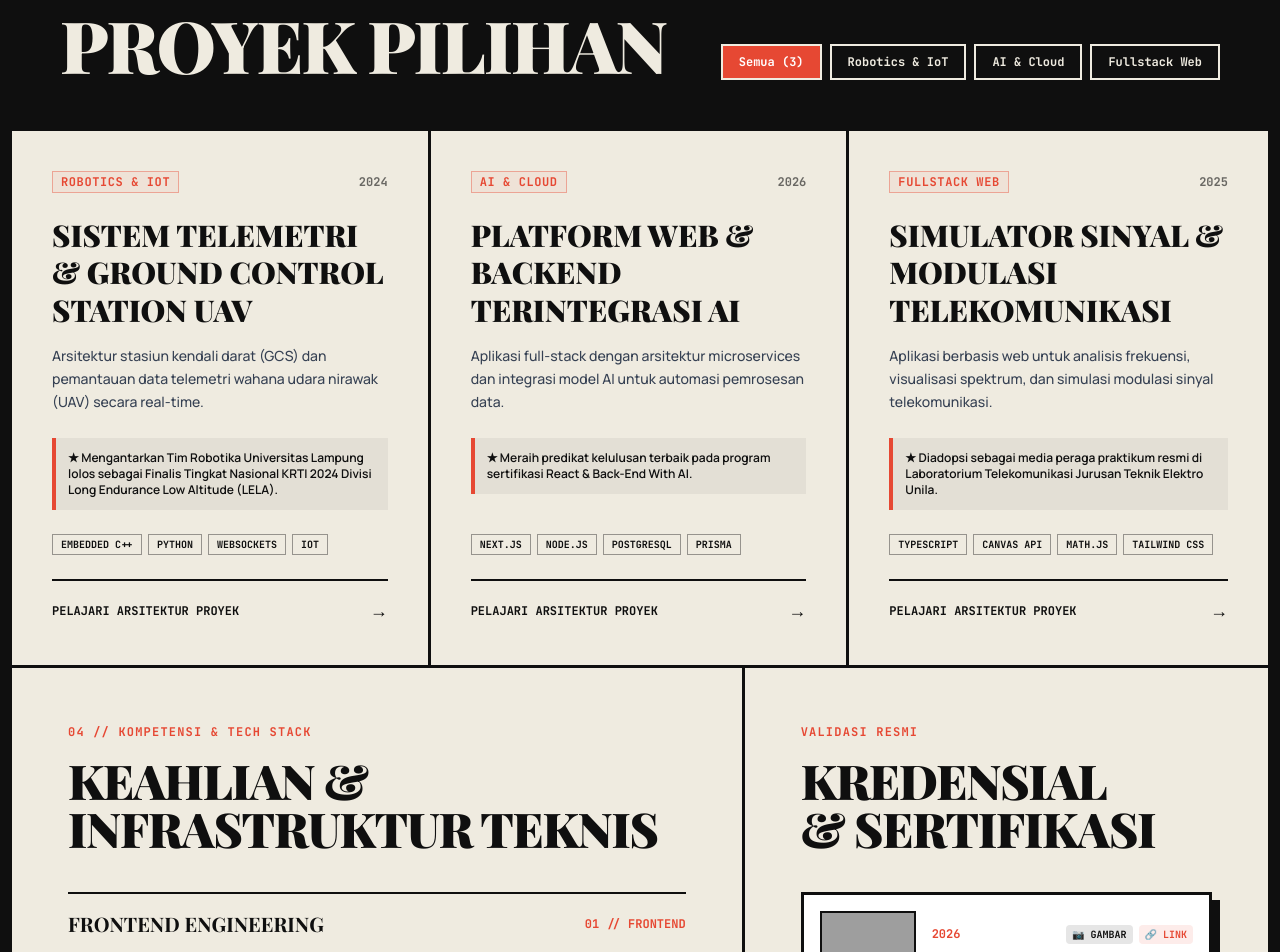
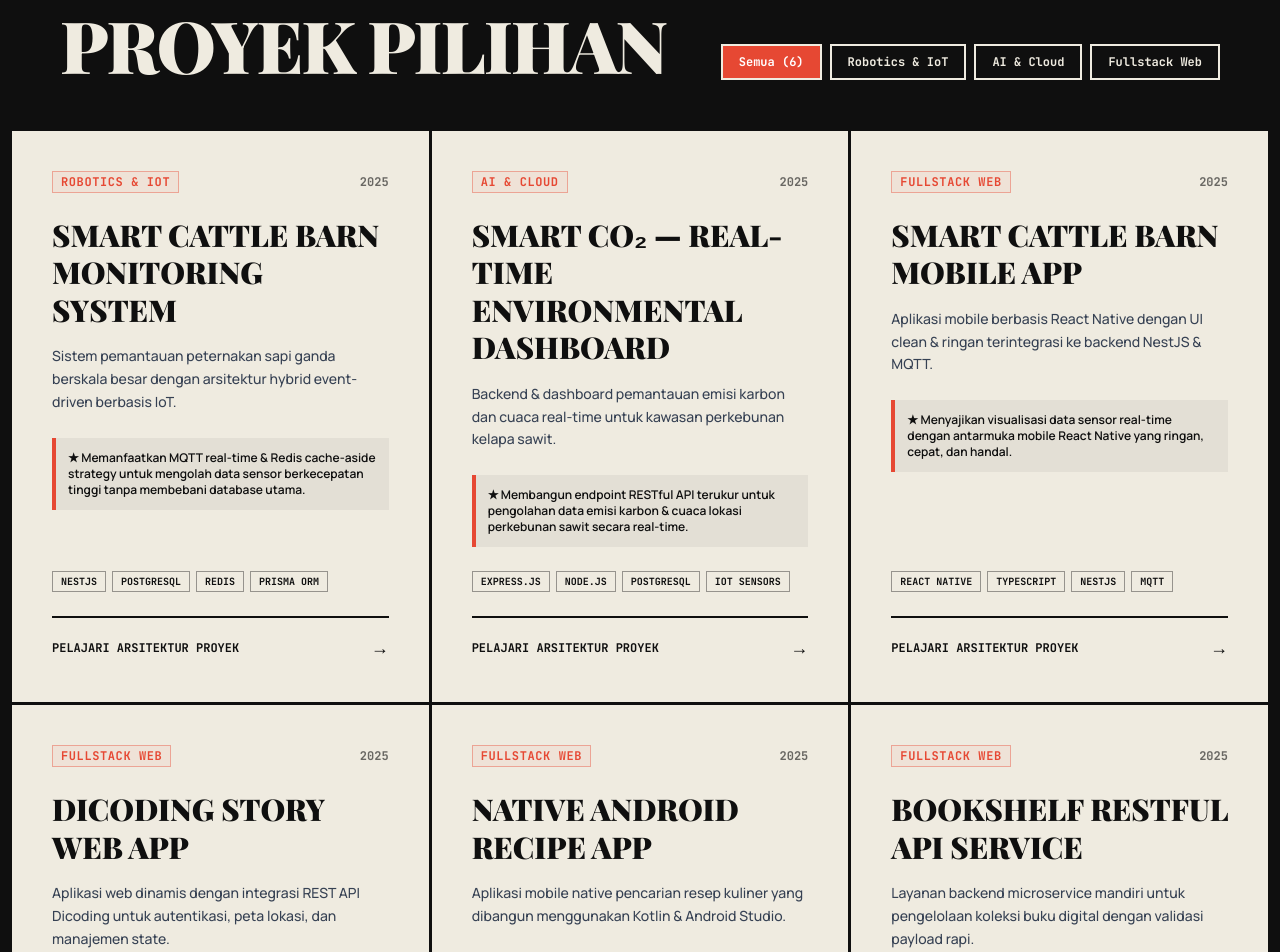
Before and after one commit to MajidHadi-2045/example_porto, a Next.js app: page / in a window 1280 px wide. Shown: the part 3720-4672 px from the top of the page. Built offline with nearby package versions, Linux system fonts and the light colour scheme; grey boxes are pictures that could not be loaded.

Commit message:
update code

```diff
--- a/src/components/ProjectsSection.tsx
+++ b/src/components/ProjectsSection.tsx
@@ -65,7 +65,7 @@ export default function ProjectsSection() {
       </div>
 
       {/* Projects Grid */}
-      <div className="grid grid-cols-1 lg:grid-cols-3 gap-0 divide-y-[3px] lg:divide-y-0 lg:divide-x-[3px] divide-ink bg-base">
+      <div className="bg-ink grid grid-cols-1 md:grid-cols-2 lg:grid-cols-3 gap-[3px]">
         {filteredProjects.map((proj, idx) => (
           <motion.div
             key={proj.id}
@@ -73,7 +73,7 @@ export default function ProjectsSection() {
             whileInView={{ opacity: 1, y: 0 }}
             viewport={{ once: true }}
             transition={{ duration: 0.5, delay: idx * 0.1 }}
-            className="p-8 md:p-10 flex flex-col justify-between group hover:bg-white transition-colors duration-300 cursor-pointer"
+            className="bg-base p-8 md:p-10 flex flex-col justify-between group hover:bg-white transition-colors duration-300 cursor-pointer min-h-[420px]"
             onClick={() => setSelectedProject(proj)}
           >
             <div>
--- a/src/data/portfolioData.ts
+++ b/src/data/portfolioData.ts
@@ -202,53 +202,109 @@ export const experiences: Experience[] = [
 export const projects: Project[] = [
   {
     id: "proj-1",
-    title: "Sistem Telemetri & Ground Control Station UAV",
+    title: "Smart Cattle Barn Monitoring System",
     category: "Robotics & IoT",
-    year: "2024",
+    year: "2025",
     summary:
-      "Arsitektur stasiun kendali darat (GCS) dan pemantauan data telemetri wahana udara nirawak (UAV) secara real-time.",
+      "Sistem pemantauan peternakan sapi ganda berskala besar dengan arsitektur hybrid event-driven berbasis IoT.",
     description:
-      "Dirancang untuk Kontes Robot Terbang Indonesia (KRTI) 2024. Sistem ini memproses dan memvisualisasikan data sensor (altitude, GPS, IMU, velocity) secara real-time dengan latensi rendah melalui protokol serial terenkripsi.",
+      "Sistem pemantauan kandang sapi pintar (Thesis Project) yang memanfaatkan Hybrid Event-Driven Architecture. Menggunakan protokol MQTT untuk transmisi data telemetry sensor real-time berkecepatan tinggi, diproses backend NestJS, dan dioptimalkan dengan Redis cache-aside strategy untuk menangani metrik sensor tanpa membebani database PostgreSQL utama.",
     impact:
-      "Mengantarkan Tim Robotika Universitas Lampung lolos sebagai Finalis Tingkat Nasional KRTI 2024 Divisi Long Endurance Low Altitude (LELA).",
-    tags: ["Embedded C++", "Python", "WebSockets", "IoT", "Telemetry", "Real-Time Systems"],
+      "Memanfaatkan MQTT real-time & Redis cache-aside strategy untuk mengolah data sensor berkecepatan tinggi tanpa membebani database utama.",
+    tags: ["NestJS", "PostgreSQL", "Redis", "Prisma ORM", "MQTT", "WebSockets", "IoT"],
+    liveUrl: "https://smartcattlebarn.site/smartbarn.apk",
     metrics: [
-      { label: "Latensi Komunikasi", value: "< 45ms" },
-      { label: "Pencapaian", value: "Finalis Nasional KRTI" },
+      { label: "Arsitektur", value: "Hybrid Event-Driven" },
+      { label: "Strategi Caching", value: "Redis Cache-Aside" },
     ],
   },
   {
     id: "proj-2",
-    title: "Platform Web & Backend Terintegrasi AI",
+    title: "Smart CO₂ — Real-Time Environmental Dashboard",
     category: "AI & Cloud",
-    year: "2026",
+    year: "2025",
     summary:
-      "Aplikasi full-stack dengan arsitektur microservices dan integrasi model AI untuk automasi pemrosesan data.",
+      "Backend & dashboard pemantauan emisi karbon dan cuaca real-time untuk kawasan perkebunan kelapa sawit.",
     description:
-      "Dikembangkan dalam program Dicoding x Accenture. Mengintegrasikan API kecerdasan buatan untuk analisis konten kontekstual, manajemen session terenkripsi, dan optimasi database relasional PostgreSQL.",
+      "Platform backend dan pemantauan lingkungan real-time untuk mengukur emisi CO₂ dan indikator cuaca di perkebunan kelapa sawit yang berkelanjutan. Membangun endpoint RESTful API yang andal menggunakan Express.js dan PostgreSQL untuk menerima serta mengolah data telemetry dari berbagai sensor IoT secara terukur.",
     impact:
-      "Meraih predikat kelulusan terbaik pada program sertifikasi React & Back-End With AI.",
-    tags: ["Next.js", "Node.js", "PostgreSQL", "Prisma", "AI APIs", "Docker", "AWS"],
+      "Membangun endpoint RESTful API terukur untuk pengolahan data emisi karbon & cuaca lokasi perkebunan sawit secara real-time.",
+    tags: ["Express.js", "Node.js", "PostgreSQL", "IoT Sensors", "RESTful API", "Environmental Tech"],
+    liveUrl: "https://lnkd.in/g2CRUPW2",
     metrics: [
-      { label: "Ketersediaan Sistem", value: "99.8% Uptime" },
-      { label: "Protokol Data", value: "Server-Sent Events" },
+      { label: "Domain", value: "Perkebunan Sawit" },
+      { label: "Protokol", value: "RESTful API" },
     ],
   },
   {
     id: "proj-3",
-    title: "Simulator Sinyal & Modulasi Telekomunikasi",
+    title: "Smart Cattle Barn Mobile App",
     category: "Fullstack Web",
     year: "2025",
     summary:
-      "Aplikasi berbasis web untuk analisis frekuensi, visualisasi spektrum, dan simulasi modulasi sinyal telekomunikasi.",
+      "Aplikasi mobile berbasis React Native dengan UI clean & ringan terintegrasi ke backend NestJS & MQTT.",
     description:
-      "Memungkinkan mahasiswa dan praktisi melakukan simulasi pemrosesan sinyal (AM, FM, filter noise) secara interaktif langsung melalui browser tanpa memerlukan software desktop berbayar.",
+      "Aplikasi mobile berbasis React Native dengan desain antarmuka yang bersih, intuitif, dan ringan. Terintegrasi penuh dengan ekosistem backend NestJS, protokol MQTT real-time, Redis cache, Prisma ORM, dan database PostgreSQL untuk penyajian data telemetry kandang secara langsung.",
     impact:
-      "Diadopsi sebagai media peraga praktikum resmi di Laboratorium Telekomunikasi Jurusan Teknik Elektro Unila.",
-    tags: ["TypeScript", "Canvas API", "Math.js", "Tailwind CSS", "Web Audio API"],
+      "Menyajikan visualisasi data sensor real-time dengan antarmuka mobile React Native yang ringan, cepat, dan handal.",
+    tags: ["React Native", "TypeScript", "NestJS", "MQTT", "Redis", "PostgreSQL"],
+    liveUrl: "https://smartcattlebarn.site/smartbarn.apk",
     metrics: [
-      { label: "Pengguna Aktif", value: "100+ Mahasiswa" },
-      { label: "Platform", value: "Web Native" },
+      { label: "Platform", value: "React Native" },
+      { label: "Koneksi", value: "MQTT & WebSockets" },
+    ],
+  },
+  {
+    id: "proj-4",
+    title: "Dicoding Story Web App",
+    category: "Fullstack Web",
+    year: "2025",
+    summary:
+      "Aplikasi web dinamis dengan integrasi REST API Dicoding untuk autentikasi, peta lokasi, dan manajemen state.",
+    description:
+      "Aplikasi berbasis web yang merender UI dinamis dengan arsitektur Single Page Application. Terintegrasi penuh dengan ekosistem REST API Dicoding untuk penanganan autentikasi pengguna, lokasi peta cerita, serta manajemen state yang responsif.",
+    impact:
+      "Lulus penilaian sertifikasi Dicoding dengan implementasi antarmuka dinamis dan integrasi REST API penuh.",
+    tags: ["JavaScript", "REST API", "Single Page App", "Web APIs", "State Management"],
+    liveUrl: "https://majidhadi-2045.github.io/Dicoding_Story-/",
+    metrics: [
+      { label: "Arsitektur", value: "Single Page App" },
+      { label: "Integrasi", value: "Dicoding REST API" },
+    ],
+  },
+  {
+    id: "proj-5",
+    title: "Native Android Recipe App",
+    category: "Fullstack Web",
+    year: "2025",
+    summary:
+      "Aplikasi mobile native pencarian resep kuliner yang dibangun menggunakan Kotlin & Android Studio.",
+    description:
+      "Aplikasi mobile native yang dibangun menggunakan Kotlin dan Android Studio. Menerapkan arsitektur Android modern (MVVM), antarmuka yang responsif, serta prinsip desain UI yang bersih dan interaktif.",
+    impact:
+      "Menerapkan prinsip Clean Architecture Android & komponen UI responsif native.",
+    tags: ["Kotlin", "Android Studio", "MVVM", "Android Architecture", "Responsive UI"],
+    githubUrl: "https://github.com/MajidHadi-2045/My_resep_kue",
+    metrics: [
+      { label: "Bahasa", value: "Kotlin Native" },
+      { label: "IDE", value: "Android Studio" },
+    ],
+  },
+  {
+    id: "proj-6",
+    title: "Bookshelf RESTful API Service",
+    category: "Fullstack Web",
+    year: "2025",
+    summary:
+      "Layanan backend microservice mandiri untuk pengelolaan koleksi buku digital dengan validasi payload rapi.",
+    description:
+      "Layanan backend mandiri untuk manajemen koleksi buku digital. Dilengkapi dengan validasi payload request yang ketat, struktur routing modular yang rapi, dan penanganan status error HTTP komprehensif.",
+    impact:
+      "Memenuhi 100% kriteria kualifikasi otomatisasi pengujian RESTful API backend.",
+    tags: ["Node.js", "Hapi.js", "RESTful API", "JavaScript", "Backend Microservice"],
+    metrics: [
+      { label: "Kepatuhan API", value: "100% Automated Test" },
+      { label: "Runtime", value: "Node.js" },
     ],
   },
 ];
@@ -268,7 +324,7 @@ export const skillCategories: SkillCategory[] = [
     title: "Backend & Systems",
     categoryCode: "02 // BACKEND",
     skills: [
-      { name: "Node.js & Express", level: "Lanjutan", note: "RESTful API, Middleware, Autentikasi JWT" },
+      { name: "Node.js & Express / NestJS", level: "Lanjutan", note: "RESTful API, MQTT, Redis Caching, Prisma" },
       { name: "Python", level: "Menengah", note: "Pemrosesan Data, Skrip Automasi, Integrasi AI" },
       { name: "PostgreSQL & Prisma ORM", level: "Lanjutan", note: "Skema Relasional & Optimasi Query" },
       { name: "Redis & WebSockets", level: "Menengah", note: "Caching & Komunikasi Data Real-Time" },
@@ -302,7 +358,7 @@ export const certificates: Certificate[] = [
   },
   {
     id: "cert-2",
-    title: "Full-Stack Web Developer",
+    title: "Full-Stack Web Developer (Best Graduate)",
     issuer: "Coding Camp by DBS Foundation",
     year: "2025",
     badgeText: "DBS FOUNDATION",
@@ -340,8 +396,10 @@ export const certificates: Certificate[] = [
 ];
 
 export const extraAchievements: string[] = [
-  "Finalis Tingkat Nasional KRTI 2024 (Divisi LELA)",
-  "Tim Robotika Universitas Lampung",
-  "Staf Himpunan Mahasiswa Teknik Elektro (HIMATRO)",
+  "Lulusan Terbaik (Best Graduate) Full-Stack Web Development | Coding Camp by DBS Foundation (Feb - Jul 2025)",
+  "Graduate Program React Native & React.js | Asah by Dicoding (Agt - Des 2025)",
+  "Peserta Summer Course SCoMOA 2023 | Institut Teknologi Bandung (ITB) (Jul - Agt 2023)",
+  "Staf Divisi Event & PR | HIMATRO Universitas Lampung (Des 2022 - Feb 2025)",
+  "Finalis Tingkat Nasional KRTI 2024 (Divisi LELA) - Tim URO Unila",
   "Penerima Predikat SKPI Unggul Universitas Lampung",
 ];
```
